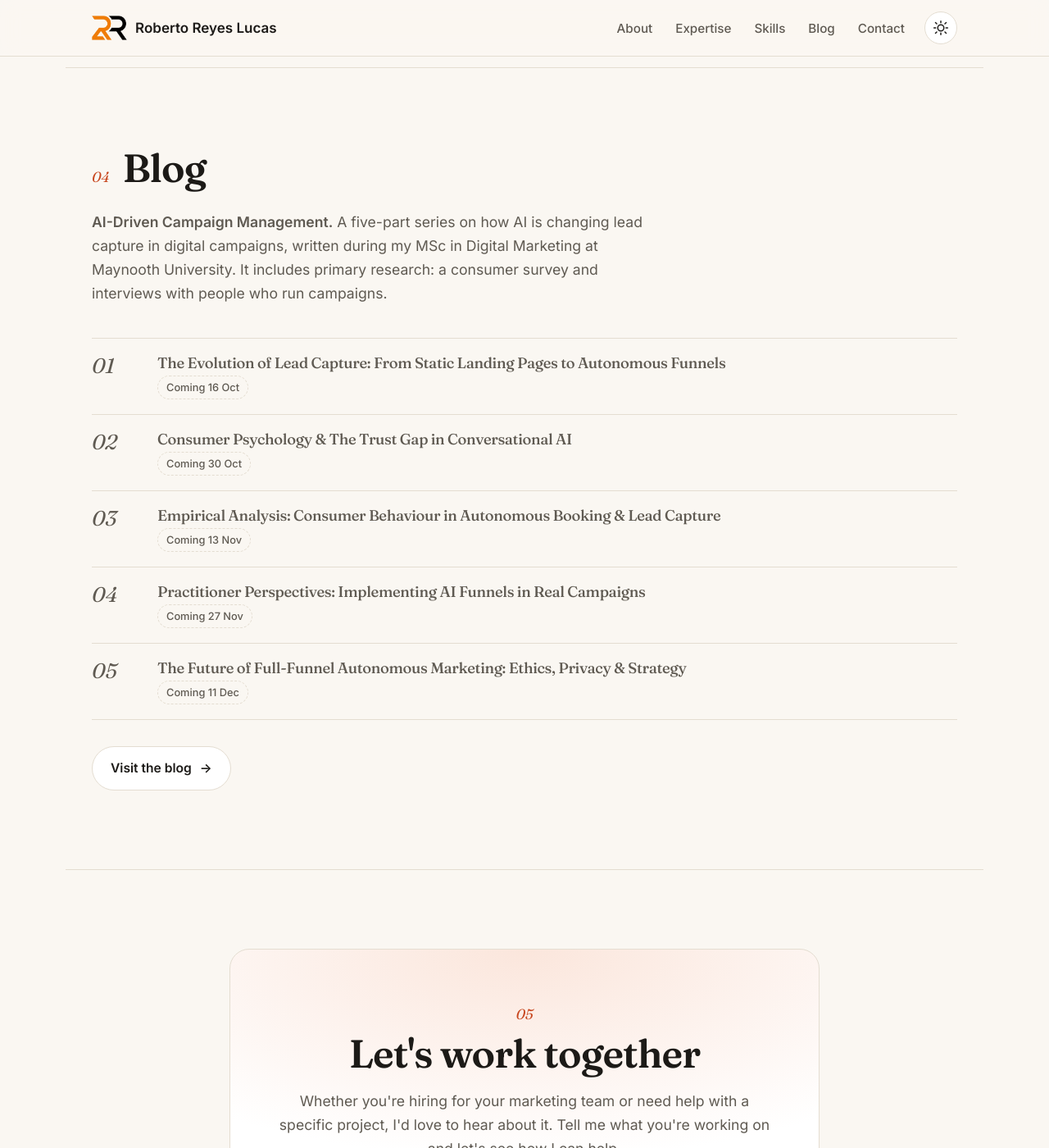
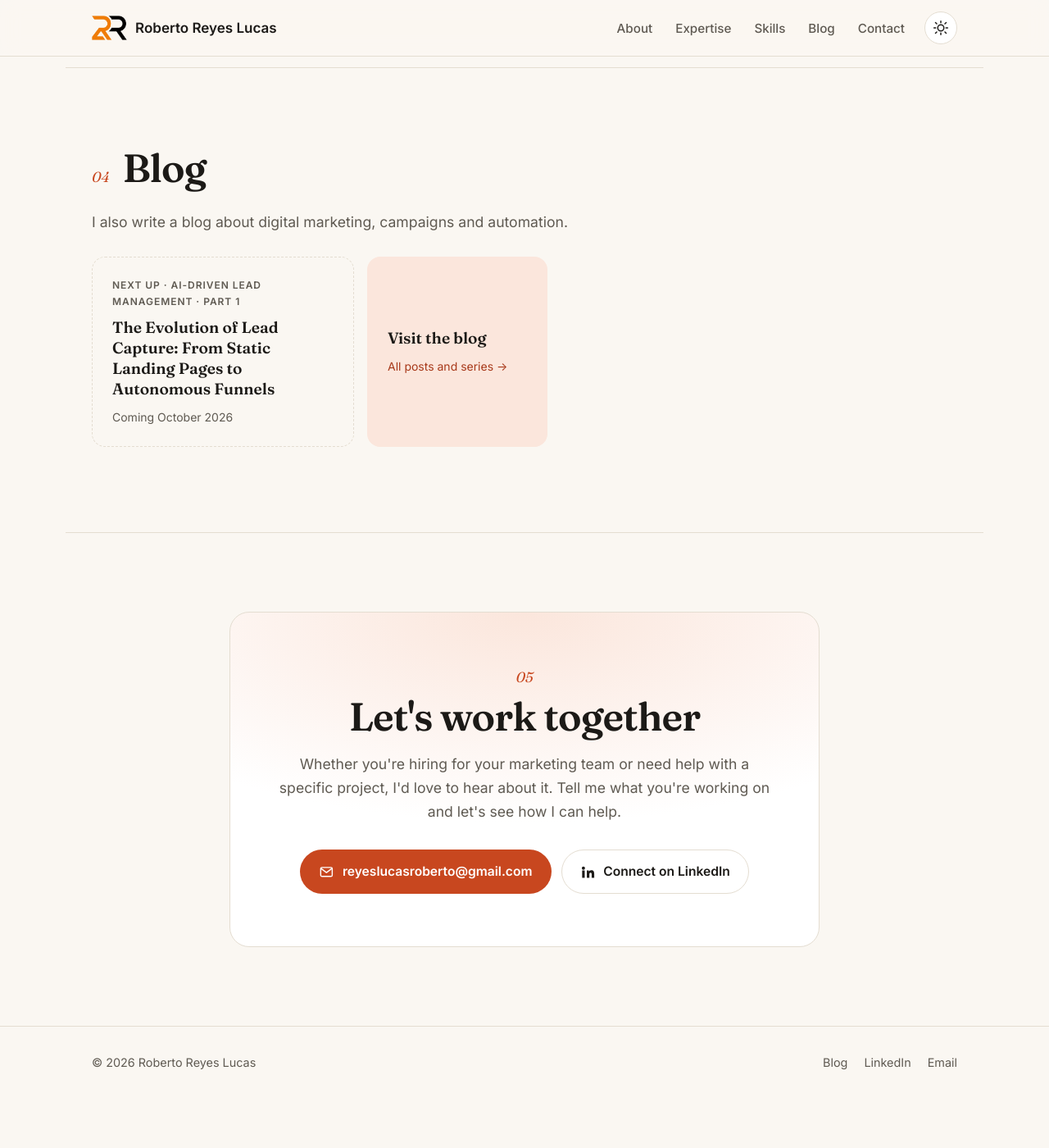
Before and after one commit to RobertoReyesLucas/robertoreyeslucas.github.io, a Jekyll site: the page built from index.html, in a window 1280 px wide and 1400 px high, scrolled down 5041 px. Shown: the whole window at 82% size. Built offline with Jekyll 4.4.1, drawn with Linux system fonts in a browser that asks for light colours; after the commit the page ends 6381 px from its top, so only the background shows below that.

Commit message:
Blog series and home carousel

```diff
--- a/_data/series.yml
+++ b/_data/series.yml
@@ -1,21 +1,24 @@
-title: AI-Driven Campaign Management
-description: >-
-  A five-part series on how AI is changing lead capture in digital campaigns, written
-  during my MSc in Digital Marketing at Maynooth University. It includes primary research:
-  a consumer survey and interviews with people who run campaigns.
-parts:
-  - part: 1
-    title: "The Evolution of Lead Capture: From Static Landing Pages to Autonomous Funnels"
-    planned: 2026-10-16
-  - part: 2
-    title: "Consumer Psychology & The Trust Gap in Conversational AI"
-    planned: 2026-10-30
-  - part: 3
-    title: "Empirical Analysis: Consumer Behaviour in Autonomous Booking & Lead Capture"
-    planned: 2026-11-13
-  - part: 4
-    title: "Practitioner Perspectives: Implementing AI Funnels in Real Campaigns"
-    planned: 2026-11-27
-  - part: 5
-    title: "The Future of Full-Funnel Autonomous Marketing: Ethics, Privacy & Strategy"
-    planned: 2026-12-11
+# Each series groups several posts. To link a post to a series, add
+# `series: <id>` and `part: <number>` to the post's front matter.
+- id: ai-lead-management
+  title: AI-Driven Lead Management
+  description: >-
+    A five-part research series exploring how AI chatbots and automated booking systems
+    bridge the gap between campaign traffic and lead capture. Featuring proprietary consumer
+    data and interviews with marketing practitioners.
+  parts:
+    - part: 1
+      title: "The Evolution of Lead Capture: From Static Landing Pages to Autonomous Funnels"
+      planned: 2026-10-16
+    - part: 2
+      title: "Consumer Psychology & The Trust Gap in Conversational AI"
+      planned: 2026-10-30
+    - part: 3
+      title: "Empirical Analysis: Consumer Behaviour in Autonomous Booking & Lead Capture"
+      planned: 2026-11-13
+    - part: 4
+      title: "Practitioner Perspectives: Implementing AI Funnels in Real Campaigns"
+      planned: 2026-11-27
+    - part: 5
+      title: "The Future of Full-Funnel Autonomous Marketing: Ethics, Privacy & Strategy"
+      planned: 2026-12-11
--- /dev/null
+++ b/_includes/home-blog.html
@@ -0,0 +1,42 @@
+    <section class="section container home-blog" id="blog" aria-labelledby="blog-title">
+      <div class="home-blog-head">
+        <div class="section-head">
+          <p class="section-num">04</p>
+          <h2 id="blog-title">Blog</h2>
+        </div>
+        <div class="carousel-controls" hidden>
+          <button class="carousel-btn" type="button" data-dir="-1" aria-label="Previous posts"><svg viewBox="0 0 24 24" aria-hidden="true"><path d="M15 6l-6 6 6 6"/></svg></button>
+          <button class="carousel-btn" type="button" data-dir="1" aria-label="Next posts"><svg viewBox="0 0 24 24" aria-hidden="true"><path d="M9 6l6 6-6 6"/></svg></button>
+        </div>
+      </div>
+      <p class="section-intro">I also write a blog about digital marketing, campaigns and automation.</p>
+
+      <div class="carousel" tabindex="0" aria-label="Latest blog posts">
+        {%- for post in site.posts limit: 6 %}
+        {%- assign ps = site.data.series | where: "id", post.series | first %}
+        <a class="post-card" href="{{ post.url }}">
+          <span class="post-card-kicker">{% if ps %}{{ ps.title }} · Part {{ post.part }}{% else %}Article{% endif %}</span>
+          <strong class="post-card-title">{{ post.title }}</strong>
+          <span class="post-card-meta">{{ post.date | date: "%B %Y" }} · Read <span aria-hidden="true">→</span></span>
+        </a>
+        {%- endfor %}
+        {%- for s in site.data.series %}
+        {%- assign series_posts = site.posts | where: "series", s.id %}
+        {%- for item in s.parts %}
+        {%- assign done = series_posts | where: "part", item.part | first %}
+        {%- unless done %}
+        <div class="post-card is-soon">
+          <span class="post-card-kicker">Next up · {{ s.title }} · Part {{ item.part }}</span>
+          <strong class="post-card-title">{{ item.title }}</strong>
+          <span class="post-card-meta">Coming {{ item.planned | date: "%B %Y" }}</span>
+        </div>
+          {%- break %}
+        {%- endunless %}
+        {%- endfor %}
+        {%- endfor %}
+        <a class="post-card is-all" href="/blog/">
+          <strong class="post-card-title">Visit the blog</strong>
+          <span class="post-card-meta">All posts and series <span aria-hidden="true">→</span></span>
+        </a>
+      </div>
+    </section>
--- a/_includes/series-list.html
+++ b/_includes/series-list.html
@@ -1,19 +1,18 @@
-{%- assign series = site.data.series -%}
-<ol class="series-list{% if include.compact %} series-list--compact{% endif %}">
-  {%- for item in series.parts -%}
-  {%- assign post = site.posts | where: "part", item.part | first -%}
+{%- assign s = include.series -%}
+{%- assign series_posts = site.posts | where: "series", s.id -%}
+<ol class="series-list">
+  {%- for item in s.parts -%}
+  {%- assign post = series_posts | where: "part", item.part | first -%}
   <li class="series-item{% if post %} is-published{% endif %}">
     <span class="series-num">{{ item.part | prepend: "0" | slice: -2, 2 }}</span>
     <div class="series-body">
       {%- if post %}
-      <h3><a href="{{ post.url }}">{{ post.title }}</a></h3>
-      {%- unless include.compact %}
+      <h4><a href="{{ post.url }}">{{ post.title }}</a></h4>
       <p class="series-desc">{{ post.description | default: post.excerpt | strip_html | truncate: 200 }}</p>
-      {%- endunless %}
-      <p class="series-meta"><time datetime="{{ post.date | date_to_xmlschema }}">{{ post.date | date: "%-d %b %Y" }}</time> · {% include read-time.html content=post.content %}</p>
+      <p class="series-meta"><time datetime="{{ post.date | date: '%Y-%m' }}">{{ post.date | date: "%B %Y" }}</time> · {% include read-time.html content=post.content %}</p>
       {%- else %}
-      <h3>{{ item.title }}</h3>
-      <p class="series-meta"><span class="series-soon">Coming {{ item.planned | date: "%-d %b" }}</span></p>
+      <h4>{{ item.title }}</h4>
+      <p class="series-meta"><span class="series-soon">Coming {{ item.planned | date: "%B %Y" }}</span></p>
       {%- endif %}
     </div>
   </li>
--- a/assets/site.js
+++ b/assets/site.js
@@ -21,6 +21,28 @@
   var year = document.getElementById('year');
   if (year) year.textContent = new Date().getFullYear();
 
+  var carousel = document.querySelector('.carousel');
+  var controls = document.querySelector('.carousel-controls');
+  if (carousel && controls) {
+    var btns = controls.querySelectorAll('.carousel-btn');
+    var update = function () {
+      var max = carousel.scrollWidth - carousel.clientWidth;
+      controls.hidden = max <= 4;
+      btns[0].disabled = carousel.scrollLeft <= 4;
+      btns[1].disabled = carousel.scrollLeft >= max - 4;
+    };
+    btns.forEach(function (b) {
+      b.addEventListener('click', function () {
+        var card = carousel.querySelector('.post-card');
+        var step = card ? card.offsetWidth + 16 : carousel.clientWidth;
+        carousel.scrollBy({ left: step * Number(b.dataset.dir), behavior: 'smooth' });
+      });
+    });
+    carousel.addEventListener('scroll', update, { passive: true });
+    window.addEventListener('resize', update);
+    update();
+  }
+
   var items = document.querySelectorAll('.section, .card');
   if ('IntersectionObserver' in window && !window.matchMedia('(prefers-reduced-motion: reduce)').matches) {
     root.classList.add('js-reveal');
--- a/blog/index.html
+++ b/blog/index.html
@@ -1,36 +1,40 @@
 ---
 layout: default
-title: "Blog: AI-Driven Campaign Management"
-description: "A blog series by Roberto Reyes Lucas on how AI is changing lead capture and campaign management, with original consumer and practitioner research."
+title: Blog
+description: "Articles by Roberto Reyes Lucas on digital marketing, campaign strategy and automation, including the research series AI-Driven Lead Management."
 ---
-{%- assign series = site.data.series -%}
     <section class="blog-hero container">
-      <p class="eyebrow">Blog · New series</p>
-      <h1>{{ series.title }}</h1>
-      <p class="lede">{{ series.description }}</p>
-      <p class="blog-feed"><a href="/blog/feed.xml">Subscribe via RSS</a></p>
+      <p class="eyebrow">Blog</p>
+      <h1>Notes on marketing, campaigns &amp; automation</h1>
+      <p class="lede">I write about digital marketing, campaign strategy and the tools I use to automate my work, including research I carry out during my MSc at Maynooth University.</p>
     </section>
 
-    <section class="section container blog-series" aria-labelledby="series-title">
+    <section class="section container blog-series" aria-labelledby="series-heading">
       <div class="section-head">
-        <h2 id="series-title" class="section-num">The series</h2>
+        <h2 id="series-heading" class="section-num">Series</h2>
       </div>
-      {% include series-list.html %}
+      {%- for s in site.data.series %}
+      <div class="series-block" id="{{ s.id }}">
+        <h3>{{ s.title }}</h3>
+        <p class="series-intro">{{ s.description }}</p>
+        {% include series-list.html series=s %}
+      </div>
+      {%- endfor %}
     </section>
 
-    {%- assign other_posts = site.posts | where_exp: "p", "p.part == nil" -%}
+    {%- assign other_posts = site.posts | where_exp: "p", "p.series == nil" -%}
     {%- if other_posts.size > 0 %}
-    <section class="section container" aria-labelledby="more-title">
+    <section class="section container blog-series" aria-labelledby="more-title">
       <div class="section-head">
-        <h2 id="more-title">More posts</h2>
+        <h2 id="more-title" class="section-num">Other posts</h2>
       </div>
       <ol class="series-list">
         {%- for post in other_posts %}
         <li class="series-item is-published">
           <div class="series-body">
-            <h3><a href="{{ post.url }}">{{ post.title }}</a></h3>
+            <h4><a href="{{ post.url }}">{{ post.title }}</a></h4>
             <p class="series-desc">{{ post.description | default: post.excerpt | strip_html | truncate: 200 }}</p>
-            <p class="series-meta"><time datetime="{{ post.date | date_to_xmlschema }}">{{ post.date | date: "%-d %b %Y" }}</time> · {% include read-time.html content=post.content %}</p>
+            <p class="series-meta"><time datetime="{{ post.date | date: '%Y-%m' }}">{{ post.date | date: "%B %Y" }}</time> · {% include read-time.html content=post.content %}</p>
           </div>
         </li>
         {%- endfor %}
--- a/index.html
+++ b/index.html
@@ -402,18 +402,7 @@
       </div>
     </section>
 
-    <!-- Blog -->
-    <section class="section container" id="blog" aria-labelledby="blog-title">
-      <div class="section-head">
-        <p class="section-num">04</p>
-        <h2 id="blog-title">Blog</h2>
-      </div>
-      <p class="section-intro">
-        <strong>{{ site.data.series.title }}.</strong> {{ site.data.series.description }}
-      </p>
-      {% include series-list.html compact=true %}
-      <p class="blog-cta"><a class="btn btn-ghost" href="/blog/">Visit the blog <span aria-hidden="true">→</span></a></p>
-    </section>
+{% include home-blog.html %}
 
     <!-- Contact -->
     <section class="section container" id="contact" aria-labelledby="contact-title">
--- a/style.css
+++ b/style.css
@@ -776,14 +776,13 @@ svg {
 }
 .blog-hero h1 {
   font-size: clamp(2.4rem, 6vw, 4.25rem);
-  max-width: 18ch;
+  max-width: 22ch;
   margin-bottom: 20px;
 }
 .blog-series { padding-top: clamp(32px, 5vw, 48px); }
 .blog-series .section-head { margin-bottom: 20px; }
 .blog-series h2.section-num { font-size: 1.1rem; letter-spacing: 0; }
 .blog-hero .lede { max-width: 64ch; margin-bottom: 16px; }
-.blog-feed { font-size: 0.95rem; margin: 0; }
 .not-found { min-height: 50vh; }
 
 .series-list {
@@ -808,14 +807,18 @@ svg {
   color: var(--text-muted);
 }
 .series-item.is-published .series-num { color: var(--accent); }
-.series-body h3 {
-  font-size: clamp(1.2rem, 2.2vw, 1.5rem);
+.series-body h4 {
+  margin: 0;
+  font-family: var(--font-display);
+  font-weight: 600;
+  letter-spacing: -0.01em;
+  font-size: clamp(1.15rem, 2vw, 1.35rem);
   line-height: 1.25;
   margin-bottom: 8px;
 }
-.series-body h3 a { color: var(--text); text-decoration: none; }
-.series-body h3 a:hover { color: var(--accent); }
-.series-item:not(.is-published) h3 { color: var(--text-muted); font-weight: 500; }
+.series-body h4 a { color: var(--text); text-decoration: none; }
+.series-body h4 a:hover { color: var(--accent); }
+.series-item:not(.is-published) h4 { color: var(--text-muted); font-weight: 500; }
 .series-desc { color: var(--text-muted); margin-bottom: 8px; max-width: 70ch; }
 .series-meta { font-size: 0.875rem; color: var(--text-muted); margin: 0; }
 .series-soon {
@@ -826,11 +829,102 @@ svg {
   font-size: 0.8rem;
   font-weight: 500;
 }
-.series-list--compact .series-item { padding: 18px 0; }
-.series-list--compact .series-body h3 { font-size: 1.15rem; margin-bottom: 4px; }
-.blog-cta { margin: 32px 0 0; }
 
 .btn-sm { padding: 8px 16px; font-size: 0.875rem; }
+
+.series-block + .series-block { margin-top: 56px; }
+.series-block > h3 {
+  font-size: clamp(1.6rem, 3.4vw, 2.2rem);
+  margin-bottom: 12px;
+}
+.series-intro {
+  color: var(--text-muted);
+  max-width: 68ch;
+  margin-bottom: 24px;
+}
+
+/* ---------- Home blog carousel ---------- */
+.home-blog-head {
+  display: flex;
+  align-items: flex-end;
+  justify-content: space-between;
+  gap: 16px;
+}
+.home-blog .section-intro { margin-top: -16px; margin-bottom: 28px; }
+.carousel-controls { display: flex; gap: 8px; margin-bottom: 40px; }
+.carousel-controls[hidden] { display: none; }
+.carousel-btn {
+  display: grid;
+  place-items: center;
+  width: 40px;
+  height: 40px;
+  border-radius: 50%;
+  border: 1px solid var(--border);
+  background: var(--bg-elev);
+  color: var(--text);
+  cursor: pointer;
+  transition: border-color 0.2s ease, opacity 0.2s ease;
+}
+.carousel-btn:hover:not(:disabled) { border-color: var(--accent); }
+.carousel-btn:disabled { opacity: 0.35; cursor: default; }
+
+.carousel {
+  display: flex;
+  gap: 16px;
+  overflow-x: auto;
+  scroll-snap-type: x mandatory;
+  scroll-behavior: smooth;
+  padding-bottom: 8px;
+  scrollbar-width: none;
+}
+.carousel::-webkit-scrollbar { display: none; }
+
+.post-card {
+  flex: 0 0 min(320px, 82%);
+  scroll-snap-align: start;
+  display: flex;
+  flex-direction: column;
+  gap: 10px;
+  min-height: 190px;
+  padding: 24px;
+  border: 1px solid var(--border);
+  border-radius: var(--radius);
+  background: var(--bg-elev);
+  color: var(--text);
+  text-decoration: none;
+  transition: border-color 0.2s ease, transform 0.2s ease;
+}
+a.post-card:hover { color: var(--text); border-color: var(--accent); transform: translateY(-3px); }
+.post-card-kicker {
+  font-size: 0.75rem;
+  font-weight: 600;
+  text-transform: uppercase;
+  letter-spacing: 0.08em;
+  color: var(--accent);
+}
+.post-card-title {
+  font-family: var(--font-display);
+  font-size: 1.2rem;
+  font-weight: 600;
+  line-height: 1.3;
+}
+.post-card-meta {
+  margin-top: auto;
+  font-size: 0.875rem;
+  color: var(--text-muted);
+}
+.post-card.is-soon {
+  border-style: dashed;
+  background: transparent;
+}
+.post-card.is-soon .post-card-kicker { color: var(--text-muted); }
+.post-card.is-all {
+  flex-basis: min(220px, 60%);
+  justify-content: center;
+  background: var(--accent-soft);
+  border-color: transparent;
+}
+.post-card.is-all .post-card-meta { margin-top: 0; color: var(--accent-strong); }
 
 /* ---------- Post ---------- */
 .post {
```
Also changed, not shown: _drafts/post-template.md (+1 -0 lines), _layouts/default.html (+4 -3 lines), _layouts/post.html (+10 -9 lines).
